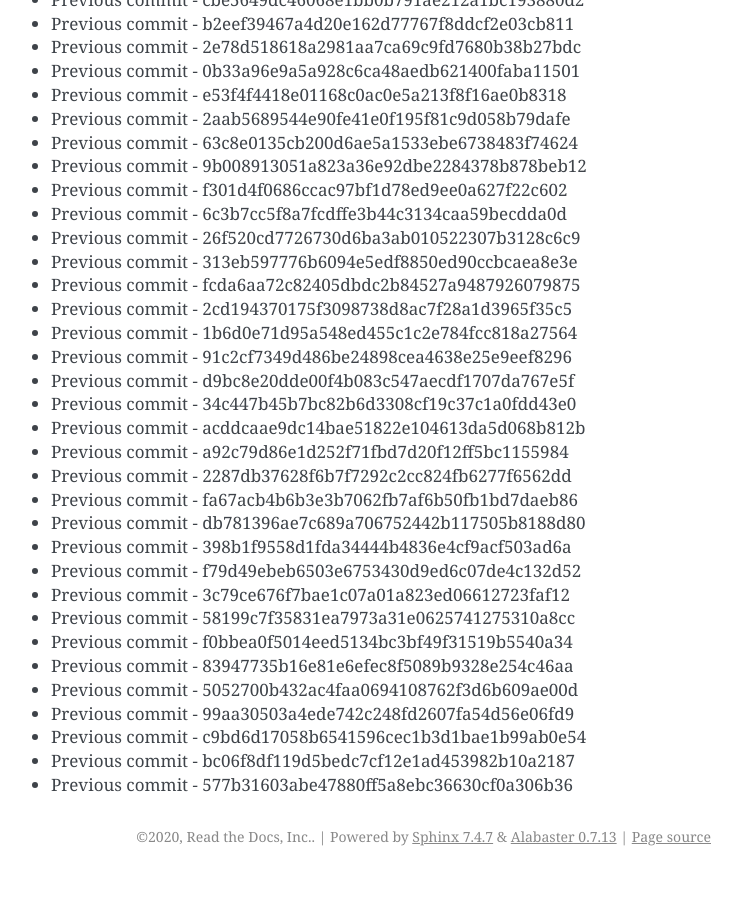
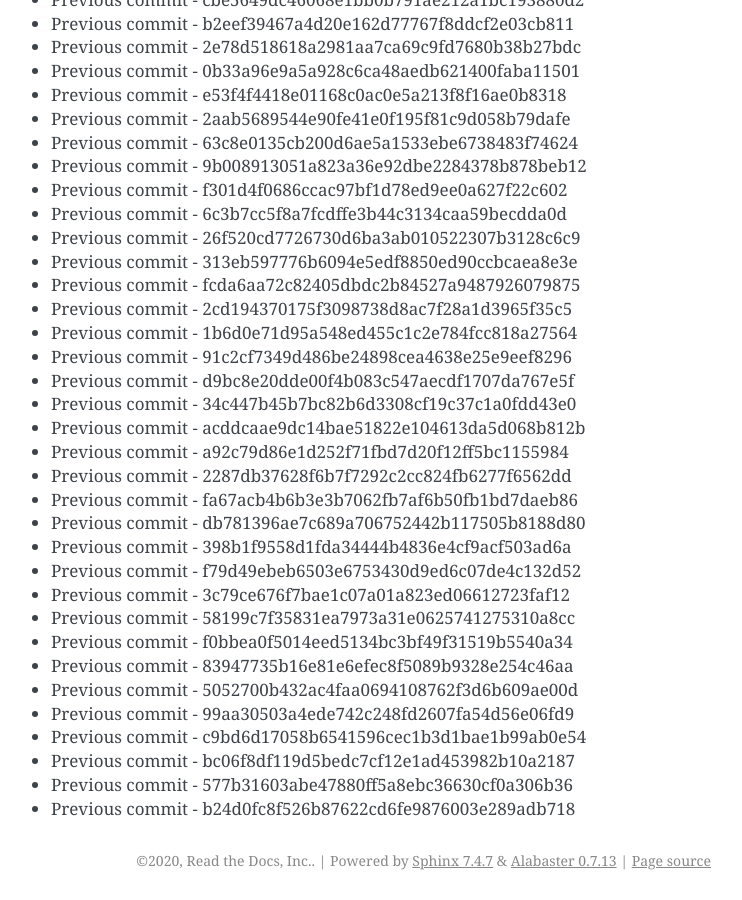
Before and after one commit to readthedocs/rtd-git-stresstest, a Sphinx documentation site: the page built from docs/updates.rst, in a window 1280 px wide and 900 px high, scrolled down 78067 px. Shown: the whole window, without its empty margins (399-1141 px from the left). Built offline with Sphinx 7.4.7, drawn with Linux system fonts in a browser that asks for light colours; before the commit the page ends 78943 px from its top, so only the background shows below that.

Commit message:
Generating commit from previous: b24d0fc8f526b87622cd6fe9876003e289adb718

```diff
--- a/docs/updates.rst
+++ b/docs/updates.rst
@@ -3312,3 +3312,4 @@ It can be tested for any performance characteristics.
 * Previous commit - c9bd6d17058b6541596cec1b3d1bae1b99ab0e54
 * Previous commit - bc06f8df119d5bedc7cf12e1ad453982b10a2187
 * Previous commit - 577b31603abe47880ff5a8ebc36630cf0a306b36
+* Previous commit - b24d0fc8f526b87622cd6fe9876003e289adb718
```
